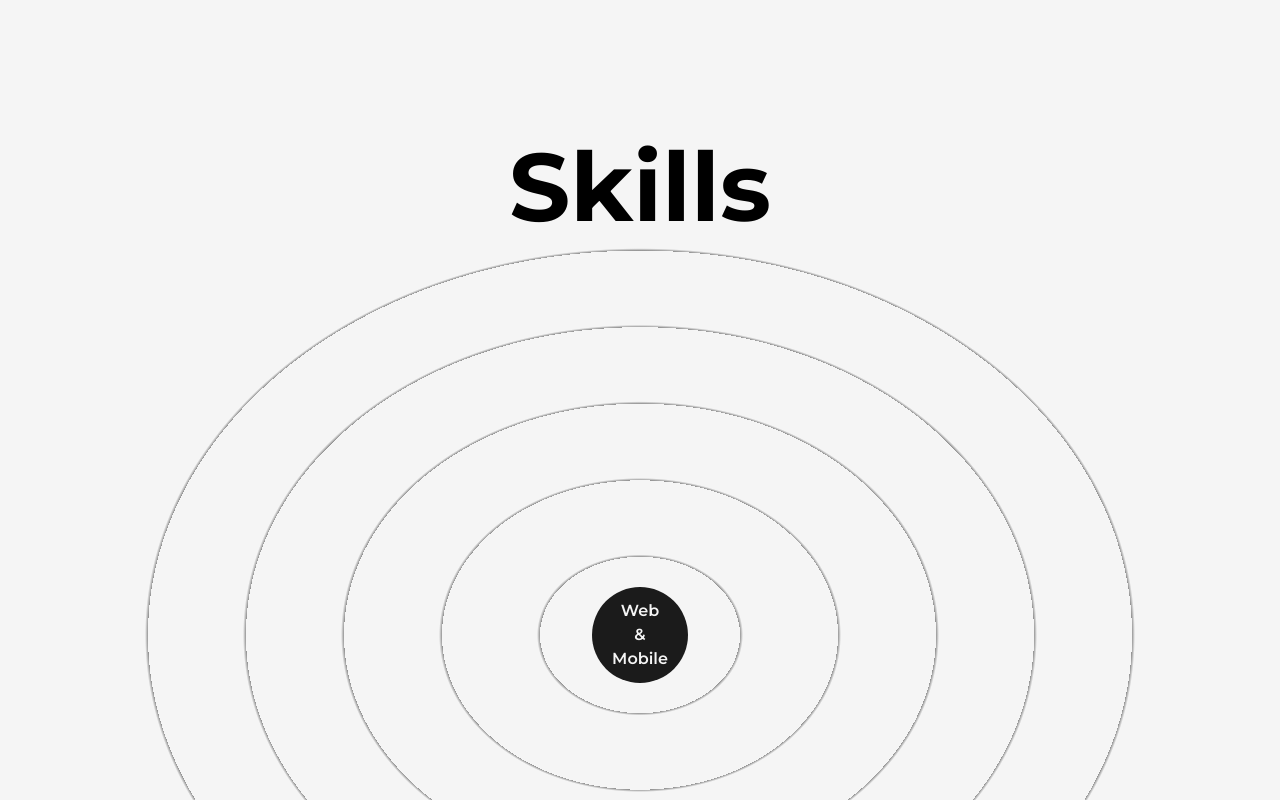
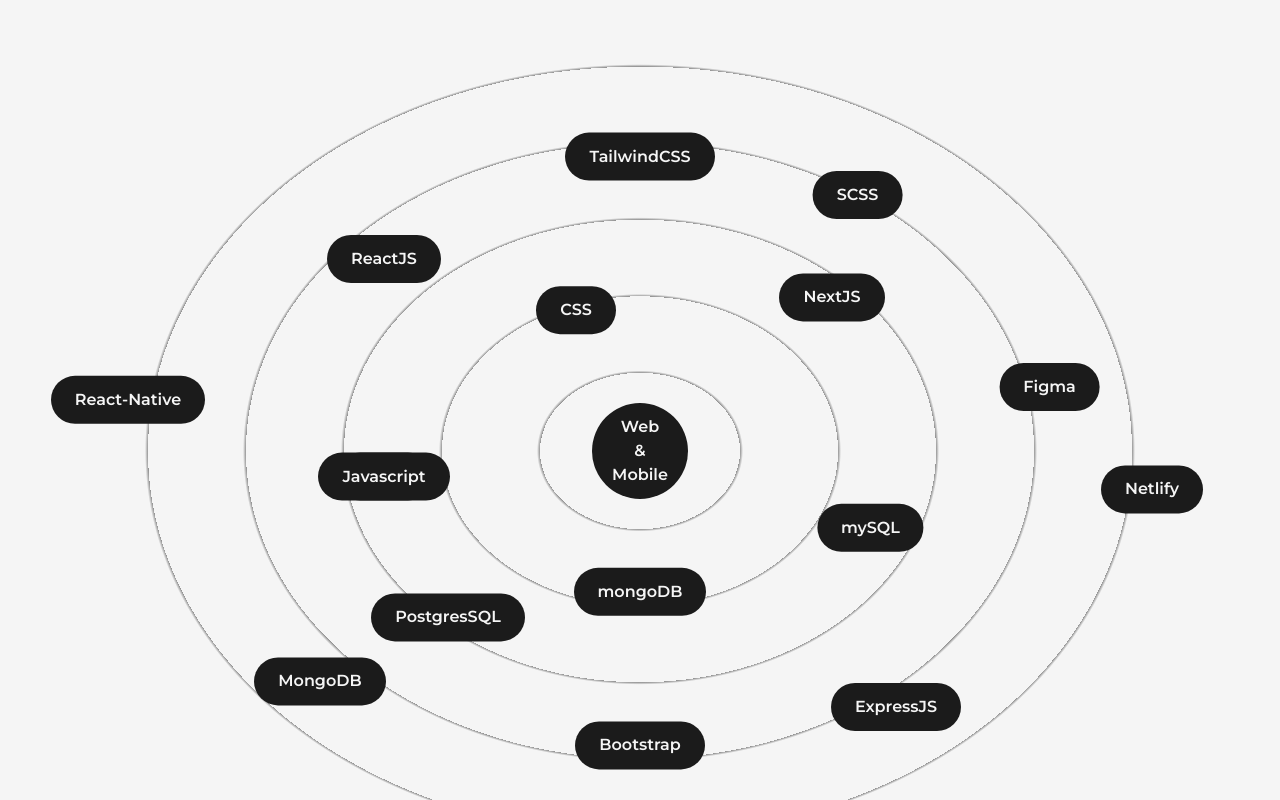
Before and after one commit to nadeeshaMadusanka99/personal_portfolio, a Next.js app: page /about in a window 1280 px wide. Shown: the part 1060-1860 px from the top of the page. Built offline with nearby package versions, Linux system fonts and the light colour scheme.

Commit message:
Skills content added

```diff
--- a/src/components/AnimatedText.js
+++ b/src/components/AnimatedText.js
@@ -33,7 +33,7 @@ const AnimatedText = ({ text, className = "" }) => {
     return (
       <div className="w-full mx-auto py-2 flex items-center justify-center text-center overflow-hidden sm:py-0">
         <motion.h1
-          className={`inline-block w-full text-dark font-extrabold text-8xl ${className}`}
+          className={`inline-block w-full text-dark font-extrabold ${className}`}
           variants={quote}
           initial="initial"
           animate="animate"
--- /dev/null
+++ b/src/components/RenderSkill.js
@@ -0,0 +1,16 @@
+import {motion} from "framer-motion";
+
+
+export const RenderSkill = ({name,x,y})=>{
+    return(
+    <motion.div
+             className="flex items-center justify-center flex-col rounded-full font-semibold bg-dark text-light px-6 py-3 shadow-dark cursor-pointer absolute"
+             whileHover={{ scale: 1.05 }}
+             initial = {{X:0,y:0}}
+             animate={{x:x,y:y}}
+             transition={{duration:1.5}}
+             viewport={{once: true}}
+           >
+             {name}
+           </motion.div>)
+   }
--- a/src/components/Skills.js
+++ b/src/components/Skills.js
@@ -1,10 +1,12 @@
 import React from "react";
 import { motion } from "framer-motion";
+import {RenderSkill} from "@/components/RenderSkill"
+
 
 const Skills = () => {
   return (
     <>
-      <h2 className="font-bold text-8xl mt-64 w-full text-center">Skills</h2>
+      <h2 className="font-bold text-8xl mt-20 mb-10 w-full text-center">Skills</h2>
       <div className="w-full h-screen  flex items-center justify-center rounded-full bg-circularLight">
         <motion.div
           className="flex items-center justify-center flex-col rounded-full font-semibold bg-dark text-light px-5 py-3 shadow-dark cursor-pointer"
@@ -14,6 +16,22 @@ const Skills = () => {
             Web <br /> & <br /> Mobile
           </span>
         </motion.div>
+        <RenderSkill name="CSS" x="-5vw" y="-11vw" />
+        <RenderSkill name="HTML" x="-20vw" y="2vw" />
+        <RenderSkill name="Javascript" x="-20vw" y="2vw" />
+        <RenderSkill name="ReactJS" x="-20vw" y="-15vw" />
+        <RenderSkill name="NextJS" x="15vw" y="-12vw" />
+        <RenderSkill name="Figma" x="32vw" y="-5vw" />
+        <RenderSkill name="MongoDB" x="-25vw" y="18vw" />
+        <RenderSkill name="mySQL" x="18vw" y="6vw" />
+        <RenderSkill name="PostgresSQL" x="-15vw" y="13vw" />
+        <RenderSkill name="TailwindCSS" x="0vw" y="-23vw" />
+        <RenderSkill name="SCSS" x="17vw" y="-20vw" />
+        <RenderSkill name="React-Native" x="-40vw" y="-4vw" />
+        <RenderSkill name="ExpressJS" x="20vw" y="20vw" />
+        <RenderSkill name="Bootstrap" x="0vw" y="23vw" />
+        <RenderSkill name="mongoDB" x="0vw" y="11vw" />
+        <RenderSkill name="Netlify" x="40vw" y="3vw" />
       </div>
     </>
   );
--- a/src/pages/about.js
+++ b/src/pages/about.js
@@ -39,7 +39,7 @@ const About = () => {
   return (
     <>
       <Head>
-        <title>Nadeesha-Profile | About Page</title>
+        <title>Nadeesha Portfolio - About Me</title>
         <meta
           name="nadeeshaprofile"
           content="nadeesha's portfolio about page"
--- a/src/pages/index.js
+++ b/src/pages/index.js
@@ -12,7 +12,7 @@ export default function Home() {
   return (
     <>
       <Head>
-        <title>Create Next App</title>
+        <title>Nadeesha Portfolio - Home</title>
         <meta name="description" content="Generated by create next app" />
       </Head>
       <main className="flex items-center text-dark w-full min-h-screen">
```
